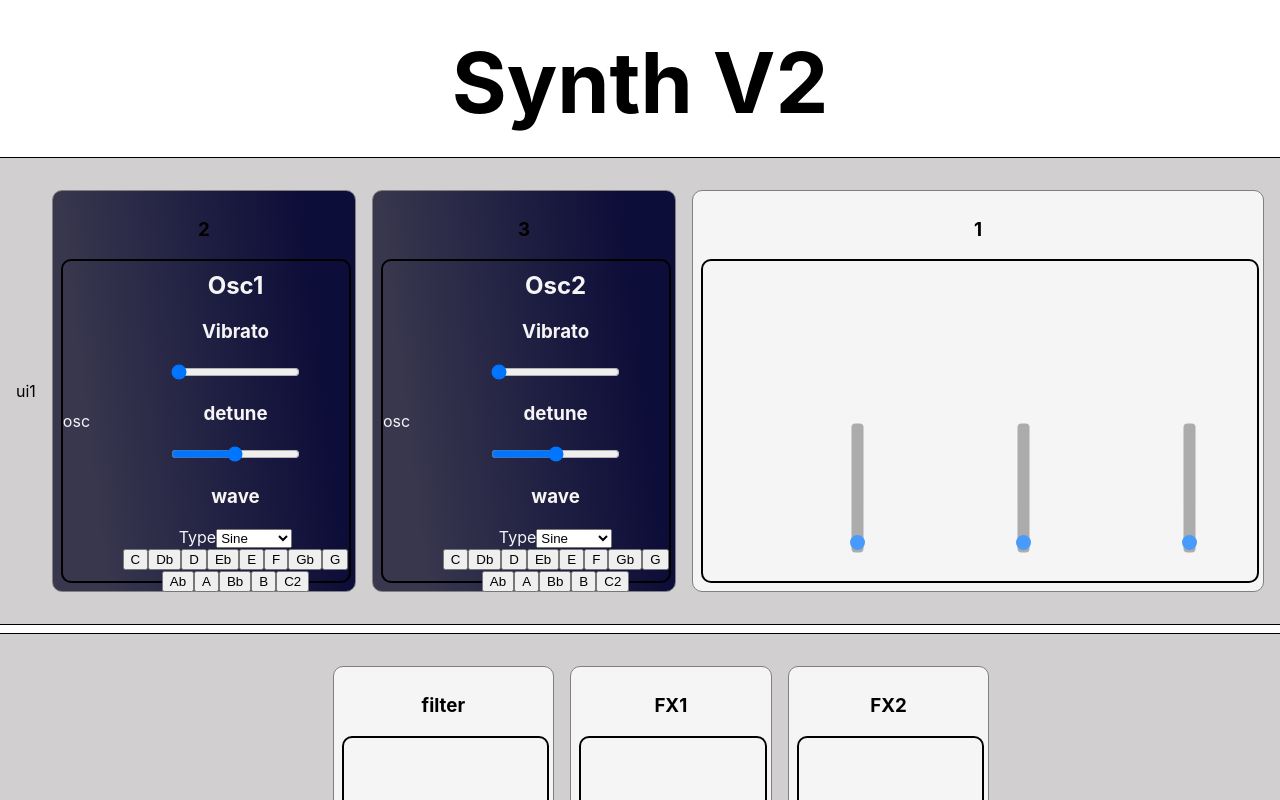
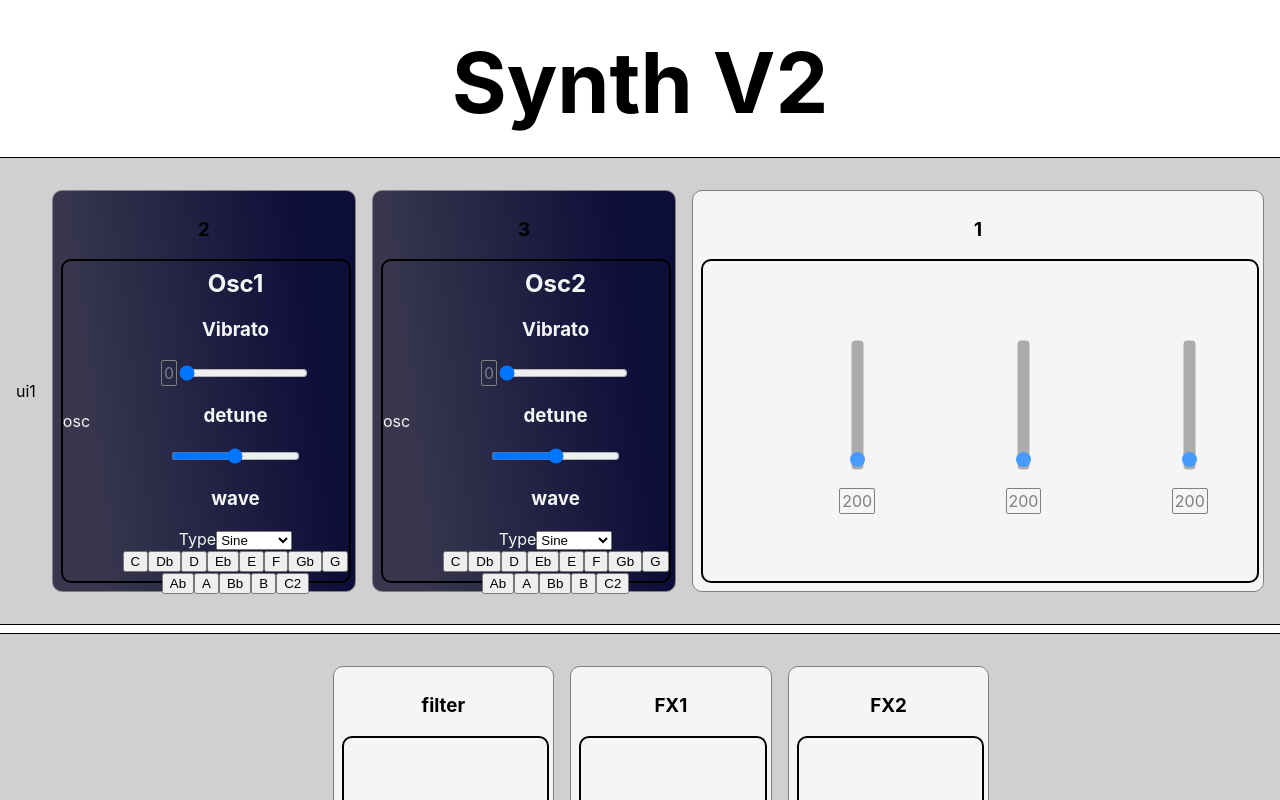
Before and after one commit to dankarger/synth-version-2, a React (Create React App) app: page / in a window 1280 px wide. Shown: the top 800 px of the page. Built offline with nearby package versions, Linux system fonts and the light colour scheme.

Commit message:
add value meterfor faders

```diff
--- a/src/components/Fader.scss
+++ b/src/components/Fader.scss
@@ -1,3 +1,5 @@
+$faderSize: 75px;
+
 .fader-div {
     display: flex;
     justify-content: space-between;
@@ -23,6 +25,13 @@
 
 
 }
+.fader-value {
+    margin-top: $faderSize ;
+    border: 1px solid grey;
+    color:grey;
+    padding: 2px;
+    border-radius: 2px;
+}
 .wsf-range-vertical {
     --wsf-range-vertical-height: 200px !important;
 }
--- a/src/components/Fader.tsx
+++ b/src/components/Fader.tsx
@@ -9,23 +9,25 @@ interface Props {
 }
 const Fader:React.FC<Props> =({name, type}:Props)=> {
 
-    const [frequency, setFrequency] = useState<number>(200)
+    const [faderValue, setFaderValue] = useState<number>(200)
     const handleChange=(e:  React.ChangeEvent<HTMLInputElement>)=>{
-        console.log(e.target.value)
+        console.log(e.target.value);
+        setFaderValue(parseInt(e.target.value));
     }
 
 
     return (
         <div className={'fader-div'}>
             <h2>{name}</h2>
-
             <input type="range"
-                    value={frequency}
+                    value={faderValue}
                    onChange={handleChange}
                    className="fader"
                    max="10000"
-
             />
+            <div className={'fader-value'}>
+                {faderValue}
+            </div>
         </div>
     )
 }
--- a/src/components/Osc.css
+++ b/src/components/Osc.css
@@ -0,0 +1,13 @@
+.value {
+    /*margin-top: $faderSize ;*/
+    width:fit-content;
+    border: 1px solid grey;
+    color:grey;
+    padding: 2px;
+    border-radius: 2px;
+}
+.input-div {
+    display: flex;
+    justify-content: center;
+    align-items: center;
+}
--- a/src/components/Osc.tsx
+++ b/src/components/Osc.tsx
@@ -192,11 +192,15 @@ const Osc:React.FC<Props> =({oscName, typeName}:Props)=> {
                     {/*    max="5000"*/}
                     {/*    value={frequency}*/}
                     {/*    onChange={change} type="range" id="frequency"/>*/}
-                    <input type="range"
-                           max={100}
-                           value={vibratoLevel}
-                           onChange={handleVibratoChange}
-                    />
+                    <div className={'input-div'}>
+                        <div className='value'>{vibratoLevel}</div>
+                        <input type="range"
+                               max={100}
+                               value={vibratoLevel}
+                               onChange={handleVibratoChange}
+                        />
+                    </div>
+
                 </div>
                 <div className="params">
 
```
